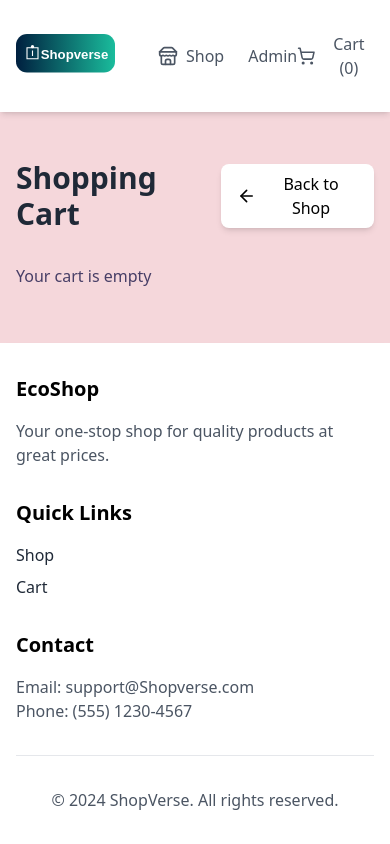
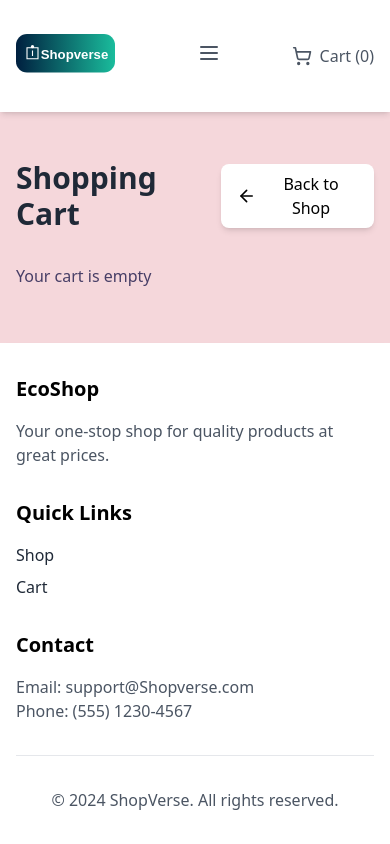
Before and after one commit to TegaHilton/productStore, a React (Vite) app: page /cart in a window 390 px wide. Built offline with nearby package versions, Linux system fonts and the light colour scheme.

Commit message:
added responsiveness

```diff
--- a/src/components/Navbar/nav.jsx
+++ b/src/components/Navbar/nav.jsx
@@ -2,15 +2,18 @@ import { useNavigate } from "react-router-dom";
 import { ShoppingCart, Store } from "lucide-react";
 import { useStore } from "../../store/productStore";
 import Logo from "../Logo/logo";
+import { useState } from "react";
 
 export function Navbar() {
   const navigate = useNavigate();
   const cart = useStore((state) => state.cart);
   const cartItemsCount = cart.reduce((total, item) => total + item.quantity, 0);
+  const [isMenuOpen, setIsMenuOpen] = useState(false);
 
   return (
     <nav className="fixed w-full top-0 left-0 z-50 bg-white shadow-md py-4">
       <div className="container mx-auto px-4 flex items-center justify-between">
+        {/* Logo Section */}
         <div className="flex items-center space-x-8">
           <h1
             onClick={() => navigate("/")}
@@ -18,7 +21,33 @@ export function Navbar() {
           >
             <Logo />
           </h1>
-          <div className="flex items-center space-x-6">
+        </div>
+
+        {/* Hamburger Menu for Small Screens */}
+        <div className="block lg:hidden">
+          <button
+            onClick={() => setIsMenuOpen(!isMenuOpen)}
+            className="text-gray-600 hover:text-primary transition-colors"
+          >
+            <svg
+              xmlns="http://www.w3.org/2000/svg"
+              className="h-6 w-6"
+              fill="none"
+              stroke="currentColor"
+              viewBox="0 0 24 24"
+              strokeWidth="2"
+            >
+              <path
+                strokeLinecap="round"
+                strokeLinejoin="round"
+                d="M4 6h16M4 12h16M4 18h16"
+              />
+            </svg>
+          </button>
+        </div>
+
+        {/* Desktop Navigation Links */}
+        <div className="hidden lg:flex items-center space-x-6">
           <button
             onClick={() => navigate("/shop")}
             className="flex items-center space-x-2 text-gray-600 hover:text-primary transition-colors"
@@ -27,13 +56,14 @@ export function Navbar() {
             <span>Shop</span>
           </button>
           <button
-              onClick={() => navigate("/admin-dashboard")} // Fixed route
+            onClick={() => navigate("/admin-dashboard")}
             className="text-gray-600 hover:text-primary transition-colors"
           >
             Admin
           </button>
         </div>
-        </div>
+
+        {/* Cart Section */}
         <button
           onClick={() => navigate("/cart")}
           className="flex items-center space-x-2 text-gray-600 hover:text-primary transition-colors"
@@ -42,6 +72,44 @@ export function Navbar() {
           <span>Cart ({cartItemsCount})</span>
         </button>
       </div>
+
+      {/* Mobile Navigation Menu (Visible when isMenuOpen is true) */}
+      <div
+        className={`lg:hidden ${
+          isMenuOpen ? "block" : "hidden"
+        } bg-white shadow-md py-4`}
+      >
+        <div className="flex flex-col items-center space-y-4">
+          <button
+            onClick={() => {
+              setIsMenuOpen(false);
+              navigate("/shop");
+            }}
+            className="text-gray-600 hover:text-primary transition-colors"
+          >
+            Shop
+          </button>
+          <button
+            onClick={() => {
+              setIsMenuOpen(false);
+              navigate("/admin-dashboard");
+            }}
+            className="text-gray-600 hover:text-primary transition-colors"
+          >
+            Admin
+          </button>
+          <button
+            onClick={() => {
+              setIsMenuOpen(false);
+              navigate("/cart");
+            }}
+            className="flex items-center space-x-2 text-gray-600 hover:text-primary transition-colors"
+          >
+            <ShoppingCart size={20} />
+            <span>Cart ({cartItemsCount})</span>
+          </button>
+        </div>
+      </div>
     </nav>
   );
 }
--- a/src/components/admin/admin.jsx
+++ b/src/components/admin/admin.jsx
@@ -97,34 +97,36 @@ export default function Admin() {
     <div className="min-h-screen flex flex-col bg-[#F2F4F6] pt-20">
       <Navbar />
       <main className="flex-grow container mx-auto px-4 py-8 pt-20">
-        <div className="flex flex-col md:flex-row items-center  gap-4">
-          <h1 className="text-3xl font-bold text-gray-800">Admin Dashboard</h1>
+        <div className="flex flex-col items-center gap-4 md:flex-row md:justify-between md:gap-6 p-4">
+          <h1 className="text-3xl font-bold text-gray-800 text-center md:text-left">
+            Admin Dashboard
+          </h1>
           <button
             onClick={() => {
               logout();
               navigate("/admin-login");
             }}
-            className="px-4 py-2 font-medium transition-all duration-200 btn-secondary bg-warmOrange text-white p-2 rounded-md"
+            className="px-4 py-2 font-medium transition-all duration-200 btn-secondary bg-warmOrange text-white rounded-md w-full md:w-auto"
           >
             Logout
           </button>
         </div>
 
-        <div className="flex gap-4 md:w-auto w-full mb-4 ml-auto justify-end">
-          <div className="flex flex-grow md:flex-grow-0 gap-2 ">
+        <div className="flex flex-col md:flex-row gap-4 md:w-auto w-full mb-4 ml-auto justify-end">
+          <div className="flex flex-col md:flex-row gap-2 w-full md:w-auto">
             <input
               type="text"
               placeholder="Search products..."
               value={searchQuery}
               onChange={(e) => setSearchQuery(e.target.value)}
-              className="flex-grow md:w-64 px-4 py-2 rounded-lg border focus:outline-none focus:ring-2 focus:ring-[#AFC9DC]"
+              className="flex-grow md:w-64 px-4 py-2 rounded-lg border focus:outline-none focus:ring-2 focus:ring-[#AFC9DC] w-full"
             />
-            <button className="btn btn-primary flex items-center gap-2 bg-darkBlue text-white p-2 rounded-md">
+            <button className="btn btn-primary flex items-center gap-2 bg-darkBlue text-white p-2 rounded-md mt-2 md:mt-0 w-full md:w-auto">
               <Search size={20} /> Search
             </button>
             <button
               onClick={() => setIsEditing(true)}
-              className="btn btn-primary whitespace-nowrap bg-darkBlue text-white p-2 rounded-md"
+              className="btn btn-primary whitespace-nowrap bg-darkBlue text-white p-2 rounded-md mt-2 md:mt-0 w-full md:w-auto"
             >
               Add New Product
             </button>
```
Lines whose indentation alone changed are shown as unchanged.
